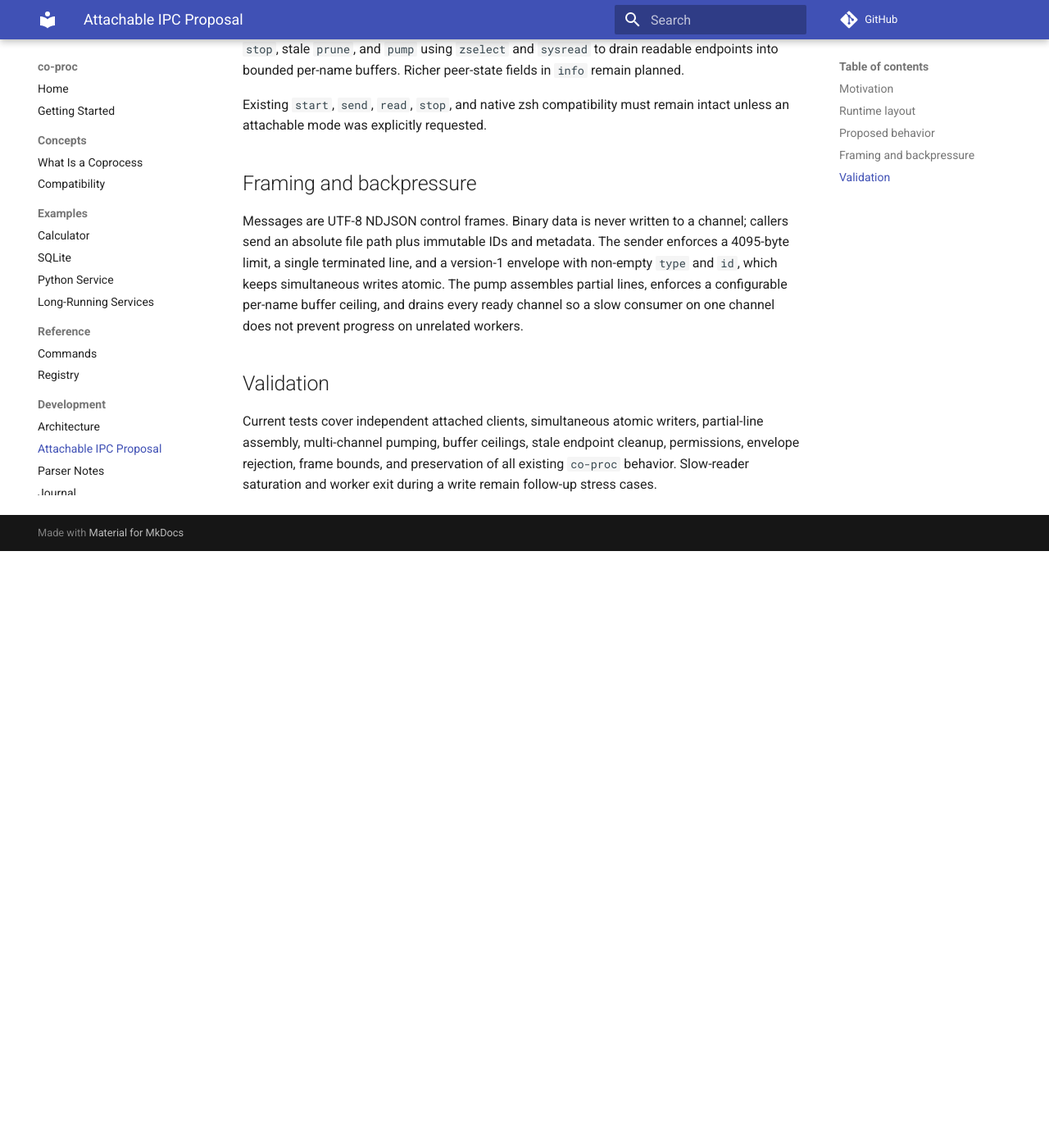
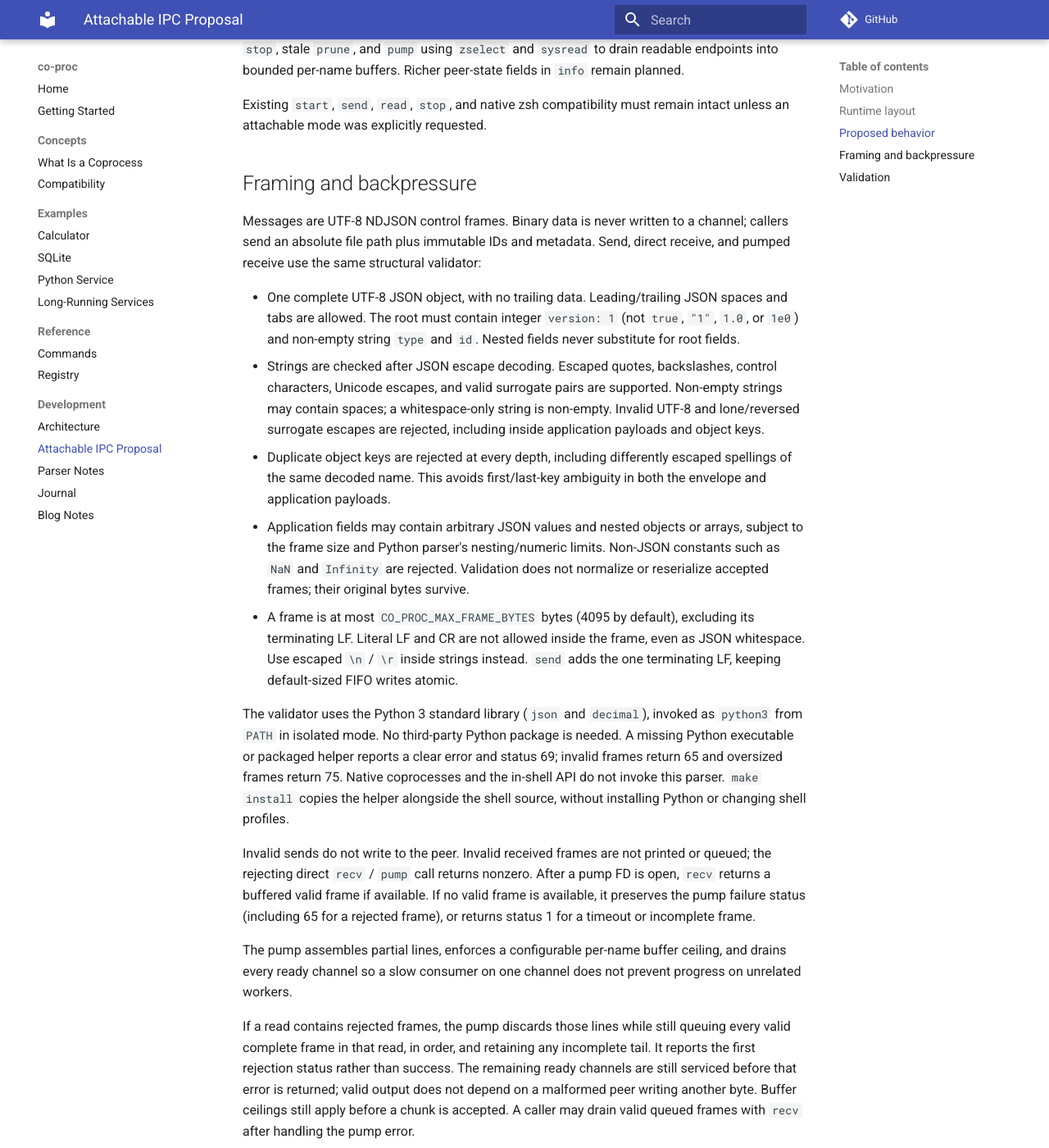
Before and after one commit to eahenle/co-proc, an MkDocs documentation site: the page built from docs/development/attachable-ipc.md, in a window 1280 px wide and 1400 px high, scrolled down 1097 px. Shown: the whole window at 82% size. Built offline with MkDocs 1.6.1 and Material for MkDocs 9.7.7, drawn with Linux system fonts in a browser that asks for light colours; comment, search, counter and statistics services are not loaded; before the commit the page ends 1769 px from its top, so only the background shows below that; some of the changed text lies outside the part shown.

Commit message:
Integrate validated frame and pump fixes from PRs 5, 6 and 7

```diff
--- a/docs/development/attachable-ipc.md
+++ b/docs/development/attachable-ipc.md
@@ -53,16 +53,59 @@ remain intact unless an attachable mode was explicitly requested.
 
 Messages are UTF-8 NDJSON control frames. Binary data is never written to a
 channel; callers send an absolute file path plus immutable IDs and metadata.
-The sender enforces a 4095-byte limit, a single terminated line, and a version-1
-envelope with non-empty `type` and `id`, which keeps simultaneous writes atomic.
+Send, direct receive, and pumped receive use the same structural validator:
+
+- One complete UTF-8 JSON object, with no trailing data. Leading/trailing JSON
+  spaces and tabs are allowed. The root must contain integer `version: 1`
+  (not `true`, `"1"`, `1.0`, or `1e0`) and non-empty string `type` and `id`.
+  Nested fields never substitute for root fields.
+- Strings are checked after JSON escape decoding. Escaped quotes, backslashes,
+  control characters, Unicode escapes, and valid surrogate pairs are supported.
+  Non-empty strings may contain spaces; a whitespace-only string is non-empty.
+  Invalid UTF-8 and lone/reversed surrogate escapes are rejected, including
+  inside application payloads and object keys.
+- Duplicate object keys are rejected at every depth, including differently
+  escaped spellings of the same decoded name. This avoids first/last-key
+  ambiguity in both the envelope and application payloads.
+- Application fields may contain arbitrary JSON values and nested objects or
+  arrays, subject to the frame size and Python parser's nesting/numeric limits.
+  Non-JSON constants such as `NaN` and `Infinity` are rejected. Validation does
+  not normalize or reserialize accepted frames; their original bytes survive.
+- A frame is at most `CO_PROC_MAX_FRAME_BYTES` bytes (4095 by default), excluding
+  its terminating LF. Literal LF and CR are not allowed inside the frame, even
+  as JSON whitespace. Use escaped `\n` / `\r` inside strings instead. `send`
+  adds the one terminating LF, keeping default-sized FIFO writes atomic.
+
+The validator uses the Python 3 standard library (`json` and `decimal`), invoked
+as `python3` from `PATH` in isolated mode. No third-party Python package is needed.
+A missing Python executable or packaged helper reports a clear error and status
+69; invalid frames return 65 and oversized frames return 75. Native coprocesses
+and the in-shell API do not invoke this parser. `make install` copies the helper
+alongside the shell source, without installing Python or changing shell profiles.
+
+Invalid sends do not write to the peer. Invalid received frames are not printed
+or queued; the rejecting direct `recv` / `pump` call returns nonzero. After a
+pump FD is open, `recv` returns a buffered valid frame if available. If no valid
+frame is available, it preserves the pump failure status (including 65 for a
+rejected frame), or returns status 1 for a timeout or incomplete frame.
+
 The pump assembles partial lines, enforces a configurable per-name buffer
 ceiling, and drains every ready channel so a slow consumer on one channel does
 not prevent progress on unrelated workers.
+
+If a read contains rejected frames, the pump discards those lines while still
+queuing every valid complete frame in that read, in order, and retaining any
+incomplete tail. It reports the first rejection status rather than success.
+The remaining ready channels are still serviced before that error is returned;
+valid output does not depend on a malformed peer writing another byte. Buffer
+ceilings still apply before a chunk is accepted. A caller may drain valid queued
+frames with `recv` after handling the pump error.
 
 ## Validation
 
 Current tests cover independent attached clients, simultaneous atomic writers,
 partial-line assembly, multi-channel pumping, buffer ceilings, stale endpoint
-cleanup, permissions, envelope rejection, frame bounds, and preservation of all
+cleanup, permissions, structural JSON/envelope rejection, Unicode and escape
+handling, duplicate keys, byte bounds, missing parser behavior, and preservation of all
 existing `co-proc` behavior. Slow-reader saturation and worker exit during a
 write remain follow-up stress cases.
```
Also changed, not shown: README.md (+11 -2 lines), docs/getting-started.md (+7 -0 lines), docs/reference/commands.md (+6 -0 lines), 9 other files.
